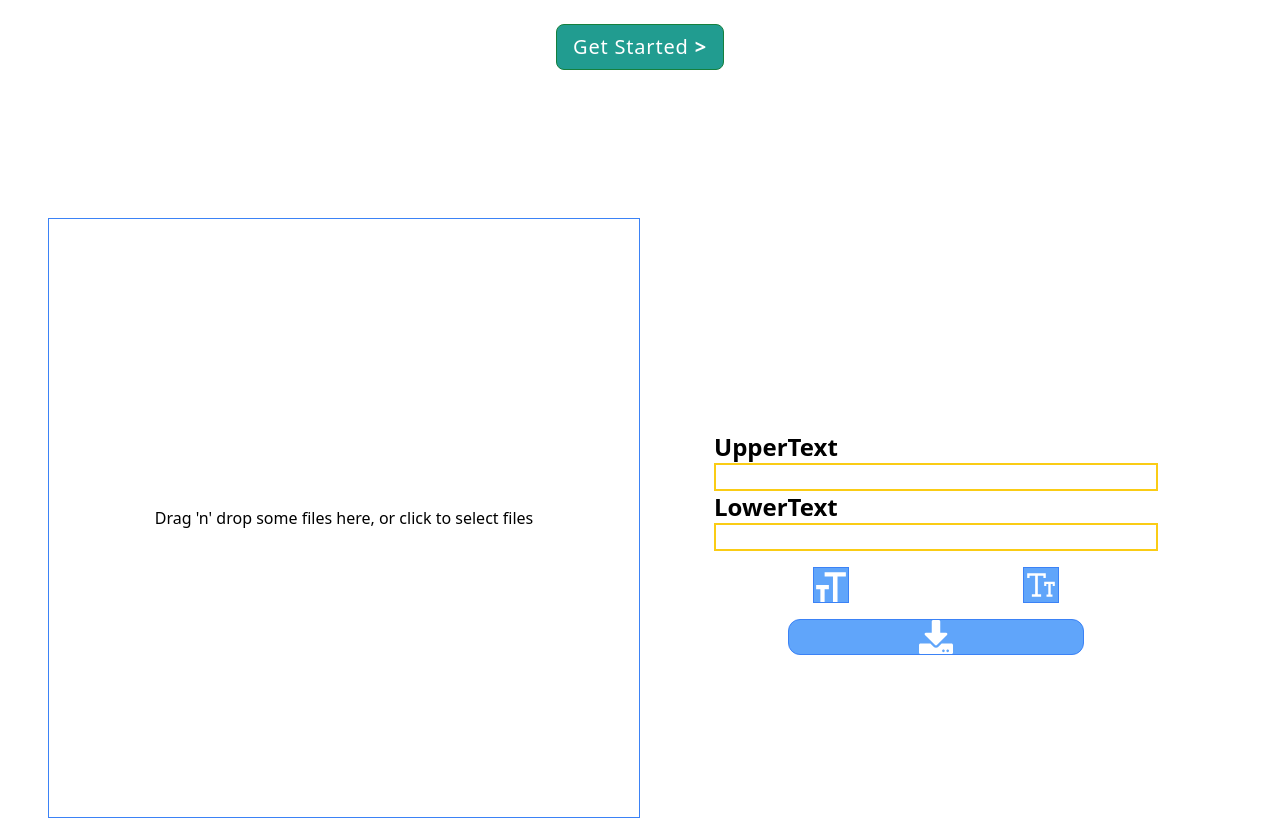
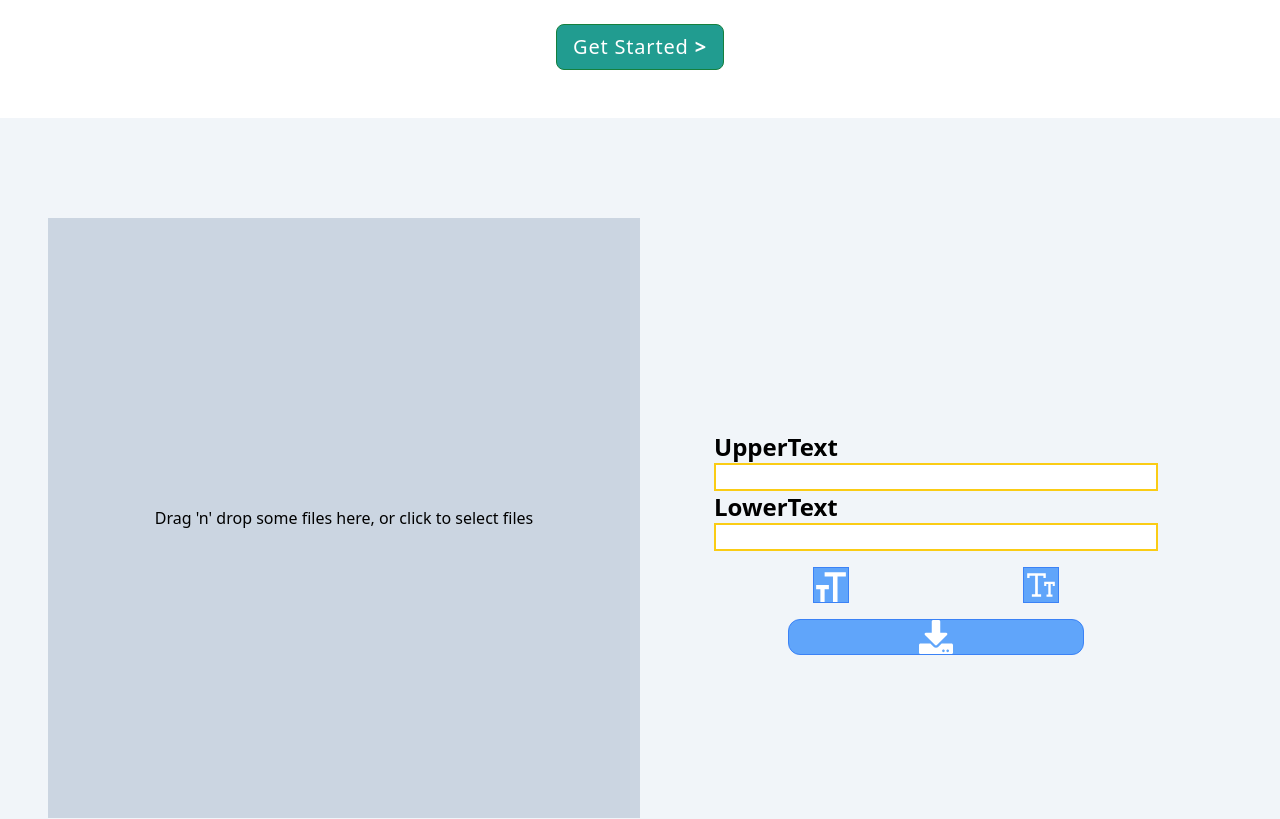
Before and after one commit to TechStarHub/meme-gen, a React (Vite) app: page / in a window 1280 px wide. Shown: the part 422-1241 px from the top of the page. Built offline with nearby package versions, Linux system fonts and the light colour scheme.

Commit message:
some design made

```diff
--- a/src/components/Menu/Menu.jsx
+++ b/src/components/Menu/Menu.jsx
@@ -55,8 +55,8 @@ export default function Menu() {
   };
 
   return (
-    <div className="container  lg:flex w-full h-[800px]   justify-center items-center   overflow-hidden ">
-    <div {...getRootProps()} className=' w-full lg:w-6/12  md:h-3/4  h-1/2 border border-blue-500 flex justify-center items-center' id='image-download'>
+    <div className="container  lg:flex w-full h-[800px]   justify-center items-center bg-slate-100   overflow-hidden ">
+    <div {...getRootProps()} className=' w-full lg:w-6/12  md:h-3/4  h-1/ bg-slate-300 flex justify-center items-center' id='image-download'>
       <input {...getInputProps()} />
       {backgroundImage ? (
         <div className='w-full h-full '>
```
